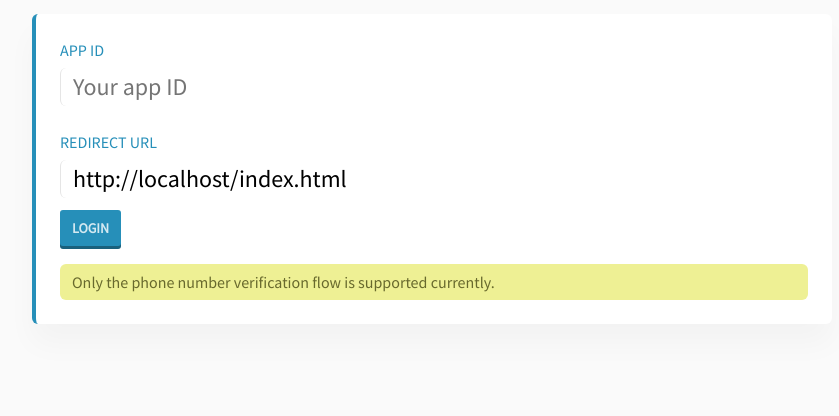
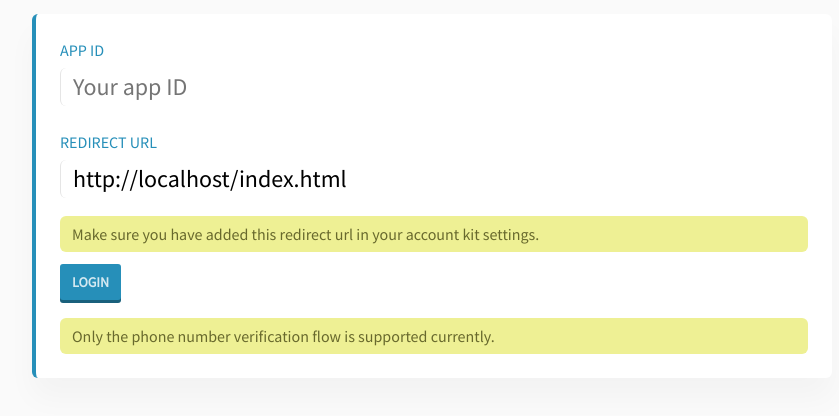
Before and after one commit to Aspirar/account-kit-tester, a plain HTML site: page index.html in a window 1280 px wide. Shown: the part 142-558 px from the top of the page, without its empty margins (208-1047 px from the left). Drawn offline with Linux system fonts and the light colour scheme.

Commit message:
Add redirect url notice

```diff
--- a/index.html
+++ b/index.html
@@ -154,6 +154,10 @@
             <input type="text" name="redirect" class="redirect-url">
           </label>
 
+          <div class="notice">
+            Make sure you have added this redirect url in your account kit settings.
+          </div>
+
           <input type="hidden" name="state" class="csrf-token">
           <input type="hidden" name="fbAppEventsEnabled" value=true>
           <input type="hidden" name="debug" value=true>
```
